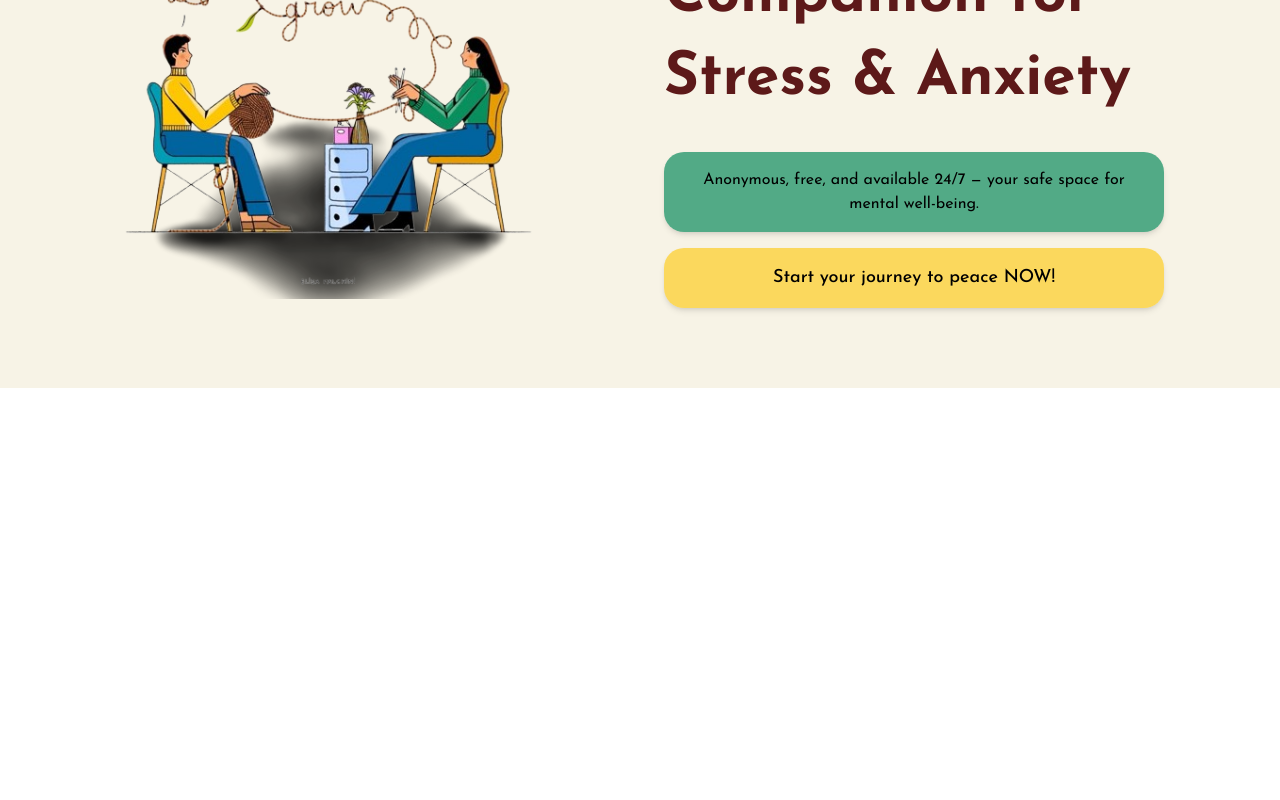
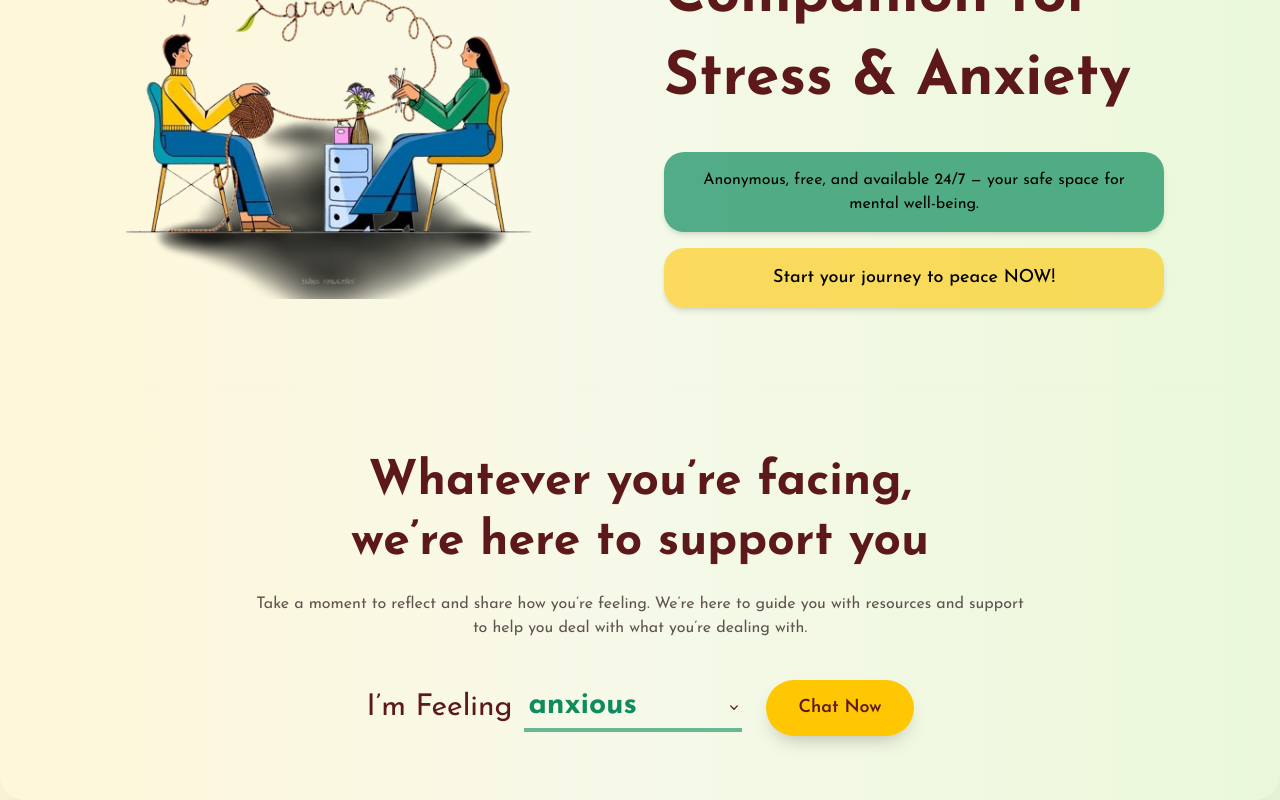
Before and after one commit to JanhviSharma1/mental-health-chatbot, a Next.js app: page / in a window 1280 px wide. Shown: the part 330-1130 px from the top of the page. Before the commit the page ends 800 px from the top, so only its background shows below. Built offline with nearby package versions, Linux system fonts and the light colour scheme.

Commit message:
Added custom cursor, support section

```diff
--- a/app/globals.css
+++ b/app/globals.css
@@ -19,6 +19,16 @@
   }
 }
 
+@media (min-width: 640px) and (pointer: fine) {
+  html,
+  body,
+  a,
+  button,
+  [role="button"] {
+    cursor: none;
+  }
+}
+
 body {
   background: var(--background);
   color: var(--foreground);
--- a/app/layout.tsx
+++ b/app/layout.tsx
@@ -1,6 +1,7 @@
 import type { Metadata } from "next";
 import { Josefin_Sans } from "next/font/google";
 import "./globals.css";
+import CustomCursor from "@/components/CustomCursor";
 
 const josefinSans = Josefin_Sans({
   variable: "--font-josefin-sans",
@@ -9,8 +10,8 @@ const josefinSans = Josefin_Sans({
 });
 
 export const metadata: Metadata = {
-  title: "Create Next App",
-  description: "Generated by create next app",
+  title: "AI Therapist Companion",
+  description: "Your personal AI therapist for stress & anxiety",
 };
 
 export default function RootLayout({
@@ -20,7 +21,10 @@ export default function RootLayout({
 }>) {
   return (
     <html lang="en">
-      <body className={`${josefinSans.variable} antialiased`}>{children}</body>
+      <body className={`${josefinSans.variable} font-sans antialiased`}>
+        <CustomCursor />
+        {children}
+      </body>
     </html>
   );
 }
--- a/app/page.tsx
+++ b/app/page.tsx
@@ -1,12 +1,14 @@
 import Image from "next/image";
 import Navbar from "../components/navbar";
 import Hero from "../components/hero";
+import Support from "../components/Support";
 
 export default function Home() {
   return (
-    <div className="bg-[#F7F3E6]">
+    <div className="bg-gradient-to-r from-[#FFF7D9] via-[#F6F9E9] to-[#EAF8D9]">
       <Navbar />
       <Hero />
+      <Support />
     </div>
   );
 }
--- /dev/null
+++ b/components/Support.tsx
@@ -0,0 +1,129 @@
+"use client";
+
+import React from "react";
+import { motion, type Variants } from "framer-motion";
+
+const FEELINGS = [
+  "anxious",
+  "stressed",
+  "sad",
+  "angry",
+  "lonely",
+  "overwhelmed",
+  "numb",
+  "okay",
+];
+
+const container: Variants = {
+  hidden: { opacity: 0, y: 20 },
+  show: {
+    opacity: 1,
+    y: 0,
+    transition: {
+      duration: 0.5,
+      ease: "easeOut",
+      when: "beforeChildren",
+      staggerChildren: 0.12,
+    },
+  },
+};
+
+const child: Variants = {
+  hidden: { opacity: 0, y: 16 },
+  show: { opacity: 1, y: 0, transition: { duration: 0.45, ease: "easeOut" } },
+};
+
+export default function Support() {
+  const [feeling, setFeeling] = React.useState("anxious");
+
+  return (
+    <motion.section
+      variants={container}
+      initial="hidden"
+      whileInView="show"
+      viewport={{ once: true, amount: 0.3 }}
+      className="w-full rounded-3xl px-6 sm:px-10 md:px-14 py-12 sm:py-14 md:py-16 text-center shadow-[0_30px_60px_-20px_rgba(0,0,0,0.12)]"
+      animate={{ y: [0, -2, 0] }}
+      transition={{ duration: 6, repeat: Infinity, ease: "easeInOut" }}
+    >
+      <motion.h2
+        variants={child}
+        className="text-2xl sm:text-3xl md:text-4xl lg:text-5xl font-extrabold text-[#5D1919] leading-tight"
+      >
+        Whatever you’re facing,
+        <br className="hidden sm:block" /> we’re here to support you
+      </motion.h2>
+
+      <motion.p
+        variants={child}
+        className="max-w-3xl mx-auto mt-5 text-sm sm:text-base text-[#3b2a2a]/80"
+      >
+        Take a moment to reflect and share how you’re feeling. We’re here to
+        guide you with resources and support to help you deal with what you’re
+        dealing with.
+      </motion.p>
+
+      <motion.div
+        variants={child}
+        className="mt-8 sm:mt-10 flex flex-col sm:flex-row items-center justify-center gap-4 sm:gap-6"
+      >
+        <motion.div
+          className="flex items-center gap-3 text-[#5D1919]"
+          whileHover={{ scale: 1.01 }}
+          transition={{ type: "spring", stiffness: 250, damping: 18 }}
+        >
+          <span className="text-xl sm:text-2xl md:text-3xl">I’m Feeling</span>
+
+          <div className="relative">
+            <motion.select
+              value={feeling}
+              onChange={(e) => setFeeling(e.target.value)}
+              aria-label="Select your feeling"
+              className="appearance-none bg-transparent text-xl sm:text-2xl md:text-3xl font-bold text-[#0E8C5E] pl-1 pr-7 py-1 border-b-4 border-[#0E8C5E]/60 focus:outline-none focus:border-[#0E8C5E]"
+              whileFocus={{ scale: 1.02 }}
+              transition={{ type: "spring", stiffness: 300, damping: 18 }}
+            >
+              {FEELINGS.map((f) => (
+                <option key={f} value={f} className="text-black">
+                  {f}
+                </option>
+              ))}
+            </motion.select>
+
+            <motion.svg
+              className="pointer-events-none absolute right-0 top-1/2 -translate-y-1/2"
+              width="16"
+              height="16"
+              viewBox="0 0 24 24"
+              fill="none"
+              aria-hidden="true"
+              animate={{ y: [0, -1, 0] }}
+              transition={{
+                duration: 2.4,
+                repeat: Infinity,
+                ease: "easeInOut",
+              }}
+            >
+              <path
+                d="M7 10l5 5 5-5"
+                stroke="#5D1919"
+                strokeWidth="2"
+                strokeLinecap="round"
+                strokeLinejoin="round"
+              />
+            </motion.svg>
+          </div>
+        </motion.div>
+
+        <motion.button
+          variants={child}
+          whileHover={{ scale: 1.05 }}
+          whileTap={{ scale: 0.97 }}
+          className="inline-flex items-center justify-center px-6 sm:px-7 md:px-8 h-12 sm:h-12 md:h-14 rounded-full bg-[#FFC702] text-[#5D1919] font-semibold text-lg shadow-[0_10px_20px_-8px_rgba(0,0,0,0.25)] transition"
+        >
+          Chat Now
+        </motion.button>
+      </motion.div>
+    </motion.section>
+  );
+}
--- a/components/hero.tsx
+++ b/components/hero.tsx
@@ -7,7 +7,7 @@ import { motion } from "framer-motion";
 const Hero = () => {
   return (
     <div className="flex flex-col md:flex-row items-center justify-between px-6 md:px-10 pt-2 md:pt-30 pb-16 md:pb-20 gap-8 md:gap-12">
-      {/* Left column - image */}
+      {/* Left column */}
       <motion.div
         className="w-full md:w-1/2 flex justify-center mb-6 md:mb-0"
         initial={{ opacity: 0, x: -50 }}
@@ -23,7 +23,7 @@ const Hero = () => {
         />
       </motion.div>
 
-      {/* Right column - heading + buttons */}
+      {/* Right column */}
       <motion.div
         className="w-full md:w-1/2 flex flex-col items-center md:items-start text-center md:text-left"
         initial={{ opacity: 0, x: 50 }}
```
Also changed, not shown: components/CustomCursor.tsx (added, +55 -0 lines), components/navbar.tsx (+3 -7 lines), public/background.jpg (added).
